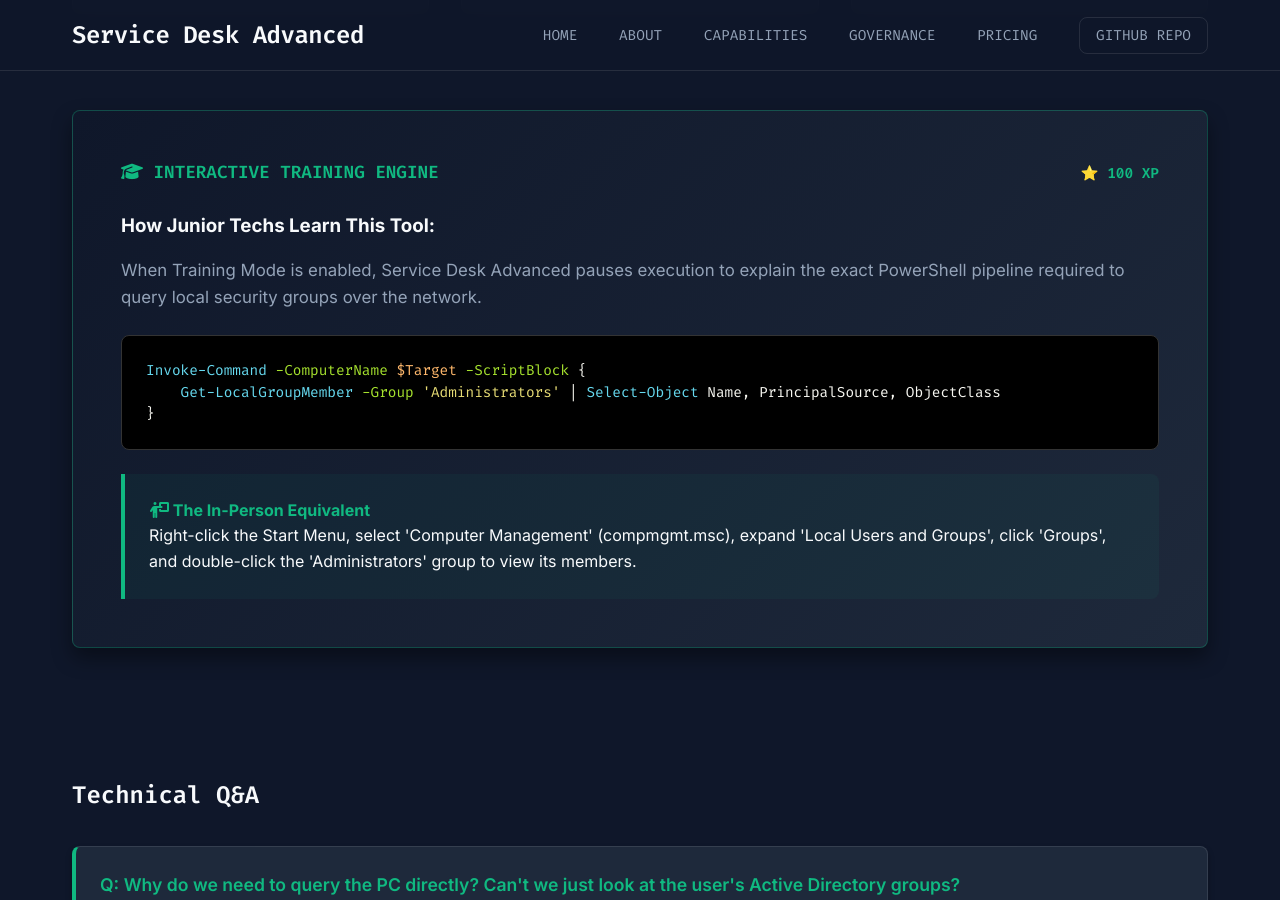
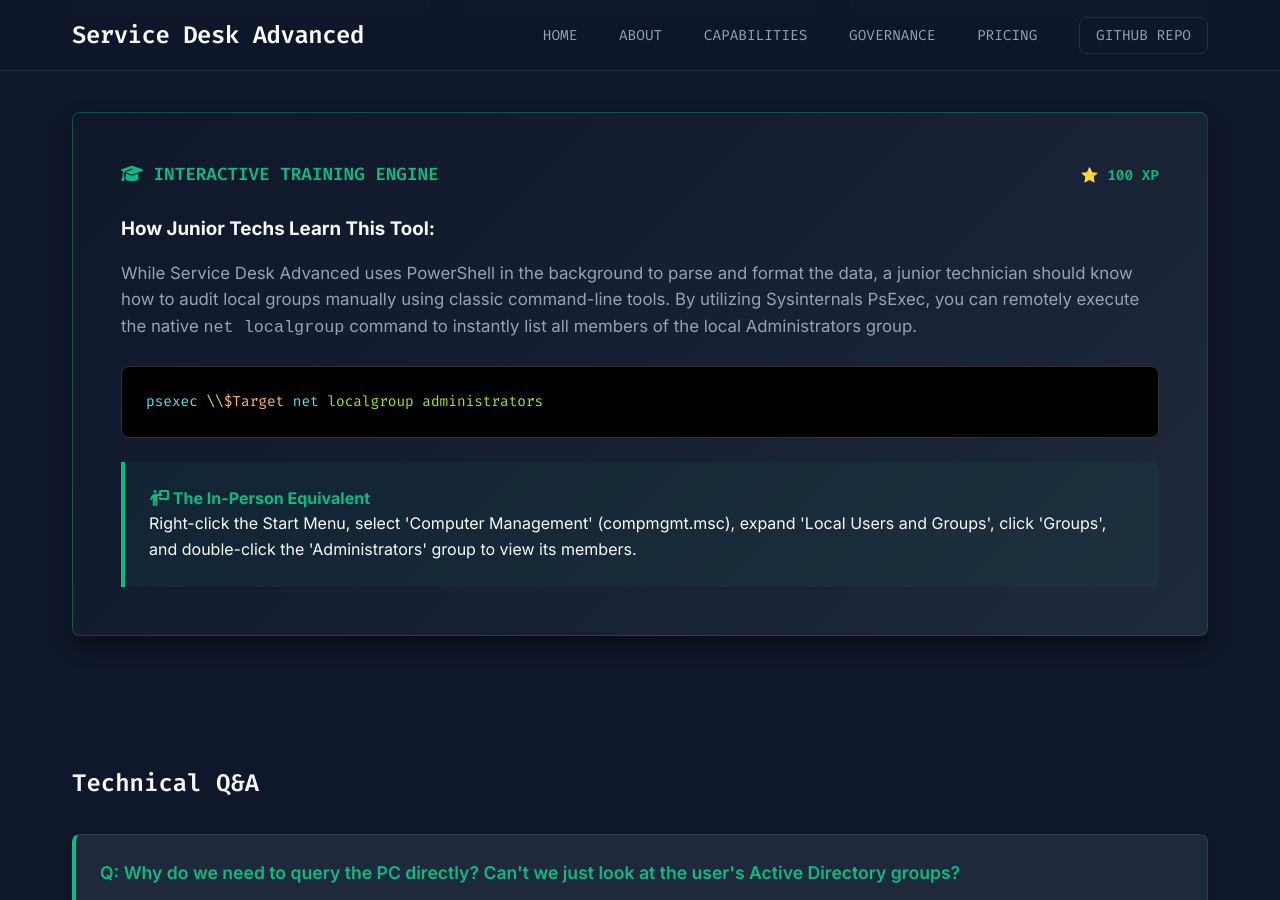
Before and after one commit to BobbyBurnsy/ServiceDeskAdvanced.com, a Jekyll site: the page built from local-admin-audit.html, in a window 1280 px wide and 900 px high, scrolled down 1091 px. Built offline with Jekyll 4.4.1, drawn with Linux system fonts in a browser that asks for light colours; some of the changed text lies outside the part shown.

Commit message:
Update local-admin-audit.html

```diff
--- a/local-privilege-auditing.html
+++ b/local-admin-audit.html
@@ -1,16 +1,16 @@
 ---
 layout: default
-title: "Local Privilege Auditing"
+title: "Local Admin Audit"
 ---
 
 <!-- HERO SECTION -->
 <header class="hero-split">
     <div class="hero-text">
         <div class="console-font" style="color: var(--accent-green); margin-bottom: 1rem; font-weight: bold; letter-spacing: 1px;">
-            <i class="fa-solid fa-user-shield"></i> PRIVILEGE AUDIT
+            <i class="fa-solid fa-user-shield"></i> SECURITY AUDIT
         </div>
         <h1 style="font-size: 3.5rem; line-height: 1.1; margin-bottom: 1.5rem; letter-spacing: -1px;">
-            Local Privilege Auditing. Instantly.
+            Local Admin Audit. Instantly.
         </h1>
         <p style="color: var(--text-secondary); font-size: 1.2rem; margin-bottom: 2.5rem;">
             Verify local administrator rights across remote endpoints in seconds. Detect unauthorized privilege escalation and validate LAPS functionality without interrupting the user.
@@ -25,7 +25,8 @@
             <span style="color: var(--accent-green); font-size: 0.8rem;">● CONNECTED</span>
         </div>
         <div class="mock-ui-body">
-            <p style="color: var(--text-primary); margin-bottom: 1rem;">[SDA] Connecting to LAPTOP-US-4829 via WinRM...</p>
+            <p style="color: var(--text-primary); margin-bottom: 1rem;">[SDA] LOCAL ADMIN AUDIT</p>
+            <p style="color: var(--text-secondary); margin-bottom: 0.5rem;">[i] Connecting to LAPTOP-US-4829 via WinRM...</p>
             <p style="color: var(--text-secondary); margin-bottom: 0.5rem;">--- Administrators Group Members ---</p>
 
             <p style="color: var(--accent-green); margin-bottom: 0.2rem;"> > LAPTOP-US-4829\Administrator</p>
@@ -80,13 +81,11 @@
 
         <h3 style="color: var(--text-primary); margin-bottom: 1rem;">How Junior Techs Learn This Tool:</h3>
         <p style="color: var(--text-secondary); font-size: 1.05rem; line-height: 1.6; margin-bottom: 1.5rem;">
-            When Training Mode is enabled, Service Desk Advanced pauses execution to explain the exact PowerShell pipeline required to query local security groups over the network.
+            While Service Desk Advanced uses PowerShell in the background to parse and format the data, a junior technician should know how to audit local groups manually using classic command-line tools. By utilizing Sysinternals PsExec, you can remotely execute the native <code>net localgroup</code> command to instantly list all members of the local Administrators group.
         </p>
 
         <div class="mock-code">
-            <span class="cmd">Invoke-Command</span> <span class="param">-ComputerName</span> <span class="var">$Target</span> <span class="param">-ScriptBlock</span> {<br>
-            &nbsp;&nbsp;&nbsp;&nbsp;<span class="cmd">Get-LocalGroupMember</span> <span class="param">-Group</span> <span class="str">'Administrators'</span> | <span class="cmd">Select-Object</span> Name, PrincipalSource, ObjectClass<br>
-            }
+            <span class="cmd">psexec</span> <span class="str">\\</span><span class="var">$Target</span> <span class="cmd">net</span> <span class="param">localgroup administrators</span>
         </div>
 
         <div class="mock-inperson" style="border-left-color: var(--accent-green); background: rgba(16, 185, 129, 0.05);">
```
